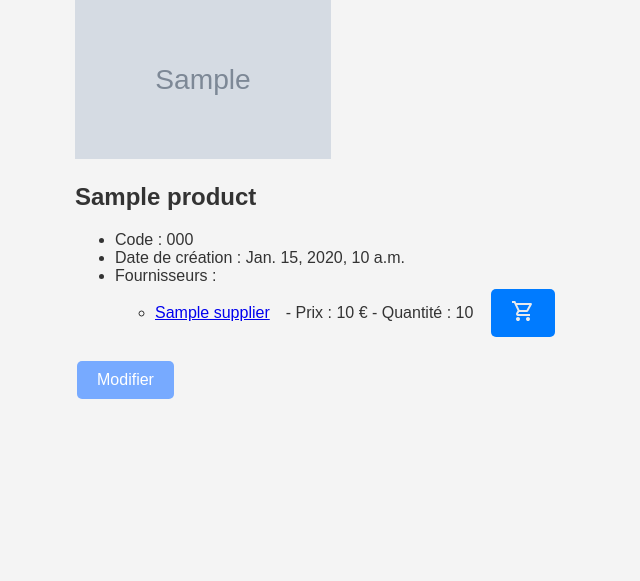
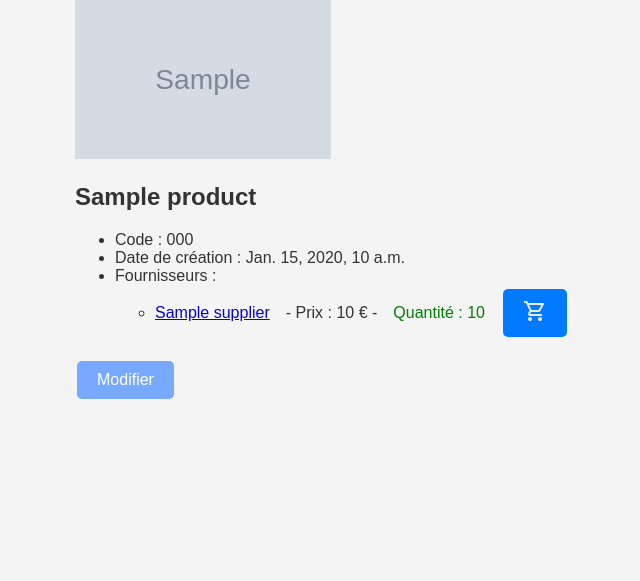
Before and after one commit to Amaelmsrt/TP_DJANGO, a Django app: template monprojet/monapp/static/templates/detail_product.html in a window 1280 px wide. Shown: the part 143-724 px from the top of the page, without its empty margins (53-693 px from the left). Run offline with Django 5.2, Linux system fonts and the light colour scheme; the template is opened without the code that fills it: most values are stand-ins (such as "Sample title", 1, 10 or a date in 2020); grey boxes marked "Sample" are stand-in pictures.

Commit message:
ajustement des quantités dans la vue de détails d'un produit

```diff
--- a/monprojet/monapp/static/templates/detail_product.html
+++ b/monprojet/monapp/static/templates/detail_product.html
@@ -16,10 +16,17 @@
                 <li>
                     <div class="fournisseur-content">
                         <a href="{% url 'detail_supplier' product_supplier.supplier.id %}">{{ product_supplier.supplier.name }} </a>
-                        - Prix : {{ product_supplier.price }} € - Quantité : {{ product_supplier.quantity }}
+                        - Prix : {{ product_supplier.price }} € -
+                        {% if product_supplier.quantity == 0 %}
+                            <span style="color: red;">Rupture de stock</span>
+                        {% else %}
+                            <span style="color: green;"> Quantité :  {{ product_supplier.quantity }}</span>
+                        {% endif %}
                         <form method="post" action="{% url 'add_to_cart' product_supplier.id %}">
                             {% csrf_token %}
-                            <button type="submit" class="btn-panier"><img src="{% static 'icons/shopping_cart.svg' %}" alt="Panier"></button>
+                            {% if product_supplier.quantity > 0 %}
+                                <button type="submit" class="btn-panier"><img src="{% static 'icons/shopping_cart.svg' %}" alt="Panier"></button>
+                            {% endif %}
                         </form>
                     </div>
                 </li>
```
